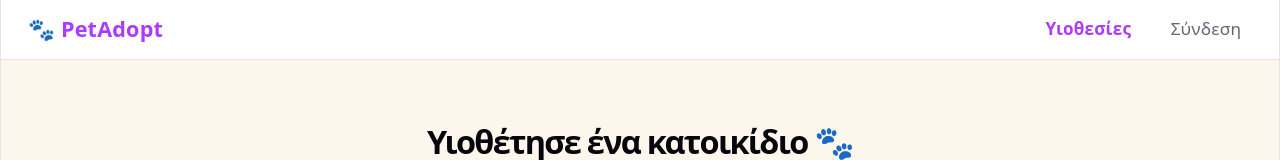
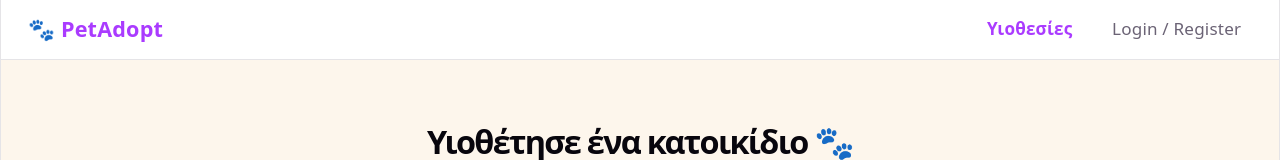
Before and after one commit to Damianzoub/InfoSys, a React app in the folder frontend/: page /pets in a window 1280 px wide. Shown: the top 160 px of the page. Built offline with nearby package versions, Linux system fonts and the light colour scheme; no server answers; the HTML template or start-up script is replaced by a standard one.

Commit message:
Refactor Navbar component and simplify nav class usage
Refactor Navbar component to simplify class assignment and remove unused functions.

```diff
--- a/frontend/src/components/Navbar.jsx
+++ b/frontend/src/components/Navbar.jsx
@@ -1,56 +1,19 @@
 import { NavLink } from 'react-router-dom';
 import './Navbar.css';
 
-function navClass({ isActive }) {
-  return isActive ? 'nav-link active' : 'nav-link';
-}
-
-function initials(name = '') {
-  return name.split(' ').map(w => w[0]).join('').slice(0, 2).toUpperCase();
-}
-
 export default function Navbar() {
-  const stored = localStorage.getItem('user');
-  const user = stored ? JSON.parse(stored) : null;
-  const role = user?.role;
-
   return (
     <nav className="navbar">
       <NavLink to="/" className="navbar-brand">
         🐾 PetAdopt
       </NavLink>
       <div className="navbar-links">
-        <NavLink to="/pets" className={navClass}>
+        <NavLink to="/pets" className={({ isActive }) => isActive ? 'nav-link active' : 'nav-link'}>
           Υιοθεσίες
         </NavLink>
-
-        {role === 'user' && (
-          <NavLink to="/my-adoptions" className={navClass}>
-            Οι αιτήσεις μου
-          </NavLink>
-        )}
-
-        {role === 'shelter' && (
-          <NavLink to="/shelter/dashboard" className={navClass}>
-            Πίνακας Καταφυγίου
-          </NavLink>
-        )}
-
-        {role === 'admin' && (
-          <NavLink to="/admin" className={navClass}>
-            Διαχείριση
-          </NavLink>
-        )}
-
-        {!user ? (
-          <NavLink to="/auth" className={navClass}>
-            Σύνδεση
-          </NavLink>
-        ) : (
-          <NavLink to="/profile" className="nav-avatar" title={user.name}>
-            {initials(user.name)}
-          </NavLink>
-        )}
+        <NavLink to="/auth" className={({ isActive }) =>isActive ? 'nav-link active' : 'nav-link'}>
+        Login / Register
+        </NavLink>
       </div>
     </nav>
   );
```
